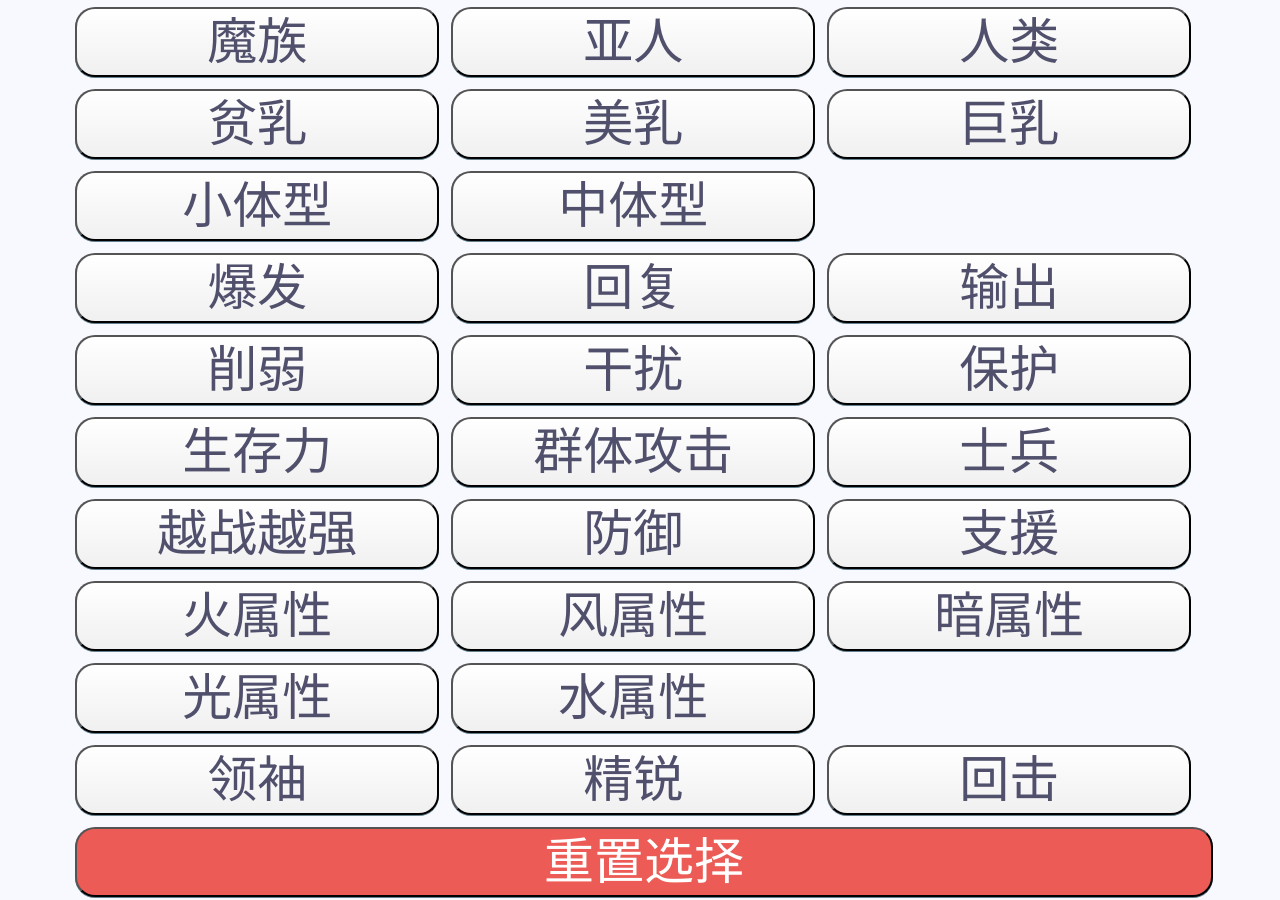
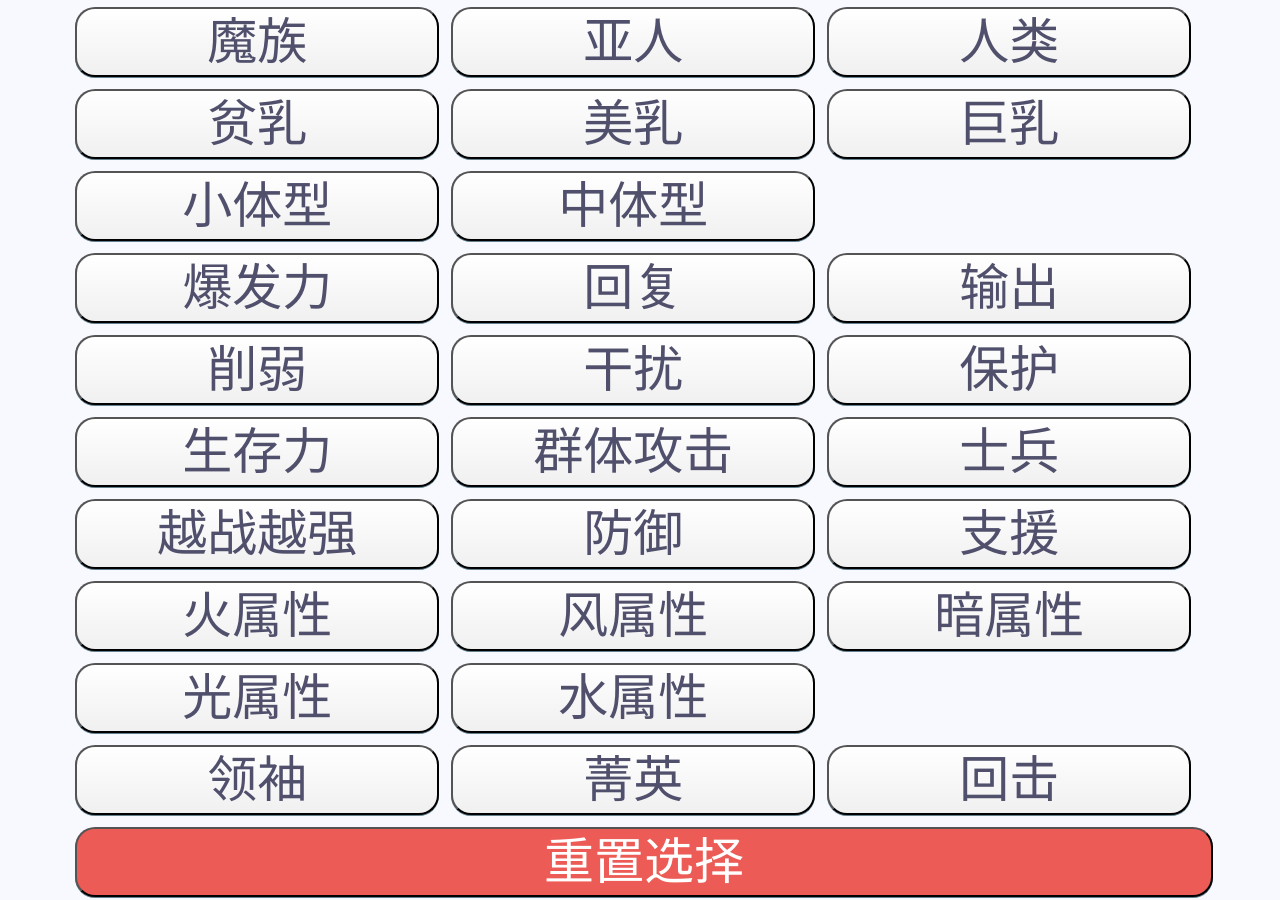
Before and after one commit to RShock/RShock.github.io, a Jekyll site: the page index.html, which Jekyll copies as it is, in a window 1280 px wide and 900 px high, scrolled down 252 px. Built offline with Jekyll 4.4.1, drawn with Linux system fonts in a browser that asks for light colours; comment, search, counter and statistics services are not loaded.

Commit message:
Update index.html

```diff
--- a/index.html
+++ b/index.html
@@ -198,7 +198,7 @@
     function isContain(arr1, arr2) {
       if (arr2.length == 0) return false;
       var isLV3 = arr2.includes("领袖");
-      var isLV2 = arr2.includes("精锐");
+      var isLV2 = arr2.includes("菁英");
       for (var i = arr2.length - 1; i >= 0; i--) {
         if (!isLV3 && arr1.includes("领袖")) {
           return false;
@@ -223,25 +223,25 @@
     }
 
     var dataset = [
-      ["3☆魔王 巴尔", "领袖", "火属性", "魔族", "中体型", "攻击者", "爆发"],
+      ["3☆魔王 巴尔", "领袖", "火属性", "魔族", "中体型", "攻击者", "爆发力"],
       ["3☆魔王 撒旦", "领袖", "暗属性", "魔族", "中体型", "守护者", "生存力", "回击"],
-      ["3☆精灵王 赛露西亚", "领袖", "风属性", "亚人", "中体型", "巨乳", "辅助者", "爆发", "支援"],
-      ["3☆矮人王 兰儿", "领袖", "水属性", "亚人", "小体型", "贫乳", "攻击者", "爆发"],
+      ["3☆精灵王 赛露西亚", "领袖", "风属性", "亚人", "中体型", "巨乳", "辅助者", "爆发力", "支援"],
+      ["3☆矮人王 兰儿", "领袖", "水属性", "亚人", "小体型", "贫乳", "攻击者", "爆发力"],
       ["3☆法斯公主 露露", "领袖", "风属性", "人类", "治疗者", "回复"],
       ["3☆魔王 伊布力斯", "领袖", "光属性", "魔族", "中体型", "攻击者", "生存力", "回复"],
       ["3☆蛇女之后 梅斯米奈雅", "领袖", "火属性", "妨碍者"],
       ["3☆KS-VIII 魔人偶", "暗属性", "攻击者", "领袖"],
       ["3☆圣米勒 天使长", "领袖"],
 
-      ["2☆魔管家 艾可", "精锐", "暗属性", "魔族", "辅助者", "美乳", "支援"],
-      ["2☆圣骑士长 雷欧娜", "精锐", "水属性", "人类", "守护者", "美乳", "中体型", "生存力", "保护", "防御"],
-      ["2☆神官长 菲欧菈", "精锐", "光属性", "人类", "治疗者", "美乳", "中体型", "回复"],
-      ["2☆女忍者 凛月", "精锐", "风属性", "人类", "攻击者", "美乳", "小体型", "输出", "群体攻击", "爆发"],
-      ["2☆剑圣 神无雪", "精锐", "火属性", "亚人", "攻击者", "美乳", "中体型", "越战越强", "削弱"],
-      ["2☆妖狐 静", "精锐", "水属性", "美乳", "妨碍者", "亚人", "小体型", "削弱"],
-      ["2☆大将军 朱诺安", "精锐", "暗属性", "人类", "攻击者", "巨乳", "中体型", "输出", "支援"],
-      ["2☆天才女军师 布兰妮", "精锐", "光属性", "人类", "妨碍者", "美乳", "中体型", "群体攻击", "削弱", "爆发"],
-      ["2☆史莱姆女王 娜芙拉拉", "精锐", "风属性", "魔族", "守护者", "巨乳", "中体型", "保护", "防御", "生存力", "回复"],
+      ["2☆魔管家 艾可", "菁英", "暗属性", "魔族", "辅助者", "美乳", "支援"],
+      ["2☆圣骑士长 雷欧娜", "菁英", "水属性", "人类", "守护者", "美乳", "中体型", "生存力", "保护", "防御"],
+      ["2☆神官长 菲欧菈", "菁英", "光属性", "人类", "治疗者", "美乳", "中体型", "回复"],
+      ["2☆女忍者 凛月", "菁英", "风属性", "人类", "攻击者", "美乳", "小体型", "输出", "群体攻击", "爆发力"],
+      ["2☆剑圣 神无雪", "菁英", "火属性", "亚人", "攻击者", "美乳", "中体型", "越战越强", "削弱"],
+      ["2☆妖狐 静", "菁英", "水属性", "美乳", "妨碍者", "亚人", "小体型", "削弱"],
+      ["2☆大将军 朱诺安", "菁英", "暗属性", "人类", "攻击者", "巨乳", "中体型", "输出", "支援"],
+      ["2☆天才女军师 布兰妮", "菁英", "光属性", "人类", "妨碍者", "美乳", "中体型", "群体攻击", "削弱", "爆发力"],
+      ["2☆史莱姆女王 娜芙拉拉", "菁英", "风属性", "魔族", "守护者", "巨乳", "中体型", "保护", "防御", "生存力", "回复"],
 
       ["1☆流浪魔法师 尤依", "士兵", "火属性", "攻击者", "人类", "巨乳", "小体型", "越战越强", "输出"],
       ["1☆龙女 伊维斯", "士兵", "火属性", "攻击者", "亚人", "贫乳", "小体型", "越战越强", "群体攻击", "输出"],
@@ -253,7 +253,7 @@
       ["1☆暗黑精灵 索拉卡", "士兵", "暗属性", "妨碍者", "亚人", "中体型", "削弱", "美乳"],
 
       ["0☆法斯帝国法师 佩托拉", "光属性", "攻击者", "人类", "贫乳", "中体型", "群体攻击", "输出", "士兵", "越战越强"],
-      ["0☆矮人战士 可儿", "水属性", "攻击者", "亚人", "贫乳", "小体型", "输出", "爆发", "士兵"],
+      ["0☆矮人战士 可儿", "水属性", "攻击者", "亚人", "贫乳", "小体型", "输出", "爆发力", "士兵"],
       ["0☆精灵射手 奥菈", "风属性", "攻击者", "亚人", "美乳", "中体型", "输出", "士兵"],
       ["0☆魔族法师 玛努艾拉", "暗属性", "攻击者", "中体型", "魔族", "美乳", "输出", "士兵"],
       ["0☆烈日国武士 桔梗", "火属性", "妨碍者", "人类", "美乳", "中体型", "削弱", "输出", "士兵"],
@@ -268,7 +268,7 @@
       ["0☆烈日国巫女 枫", "风属性", "治疗者", "人类", "美乳", "中体型", "回复", "越战越强", "士兵"],
       ["0☆主神教团僧兵 克蕾雅", "光属性", "治疗者", "人类", "美乳", "中体型", "回复", "士兵"],
       ["0☆试做机三号", "光属性", "攻击者", "小体型", "士兵"],
-      ["0☆法斯精锐近卫 安娜", "光属性", "守护者", "人类", "防御", "士兵"],
+      ["0☆法斯菁英近卫 安娜", "光属性", "守护者", "人类", "防御", "士兵"],
       ["0☆法斯高阶法师 诺诺可", "水属性", "攻击者", "人类", "中体型", "美乳", "输出", "士兵"]
     ]
 
@@ -320,7 +320,7 @@
     <button type="button" class='btn_normal btn'>小体型</button>
     <button type="button" class='btn_normal btn'>中体型</button>
     <br>
-    <button type="button" class='btn_normal btn'>爆发</button>
+    <button type="button" class='btn_normal btn'>爆发力</button>
     <button type="button" class='btn_normal btn'>回复</button>
     <button type="button" class='btn_normal btn'>输出</button>
     <button type="button" class='btn_normal btn'>削弱</button>
@@ -340,7 +340,7 @@
     <button type="button" class='btn_normal btn'>水属性</button>
     <br>
     <button type="button" class='btn_normal btn'>领袖</button>
-    <button type="button" class='btn_normal btn'>精锐</button>
+    <button type="button" class='btn_normal btn'>菁英</button>
     <button type="button" class='btn_normal btn'>回击</button>
     <br>
     <button type="button" class="btn_resetAllTags btn" onclick="resetAllTags()">重置选择</button>
```
